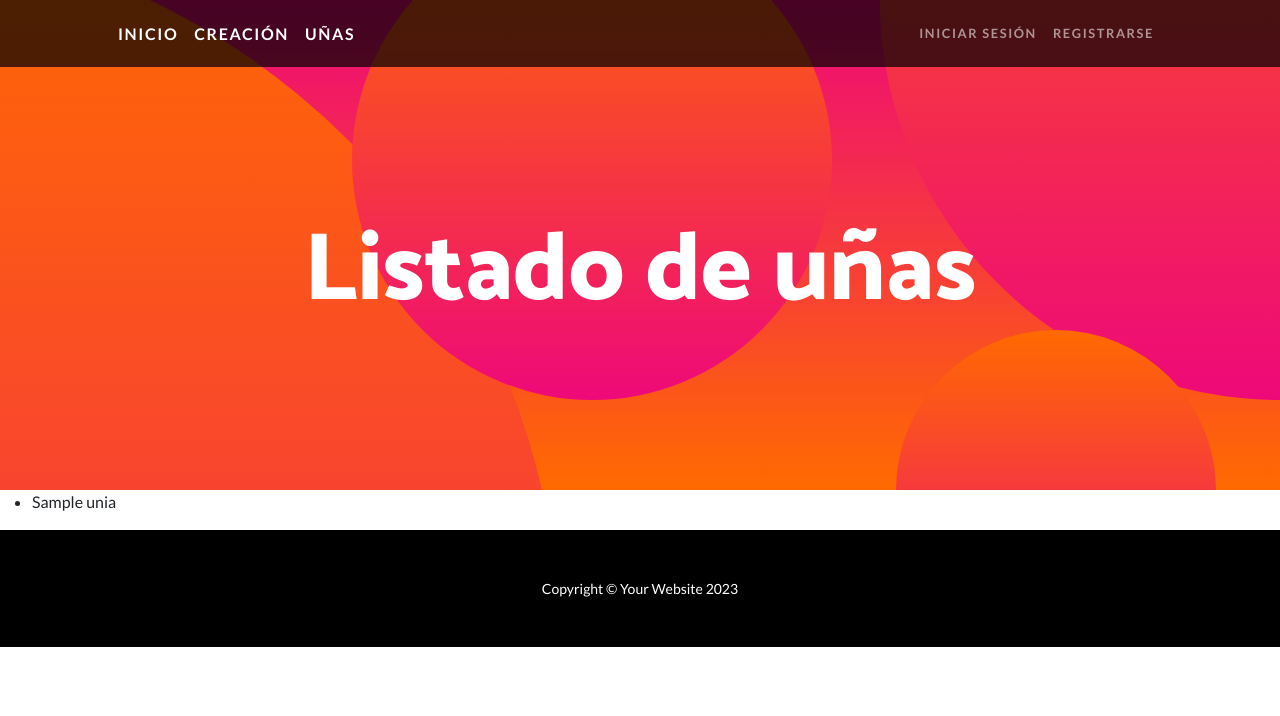
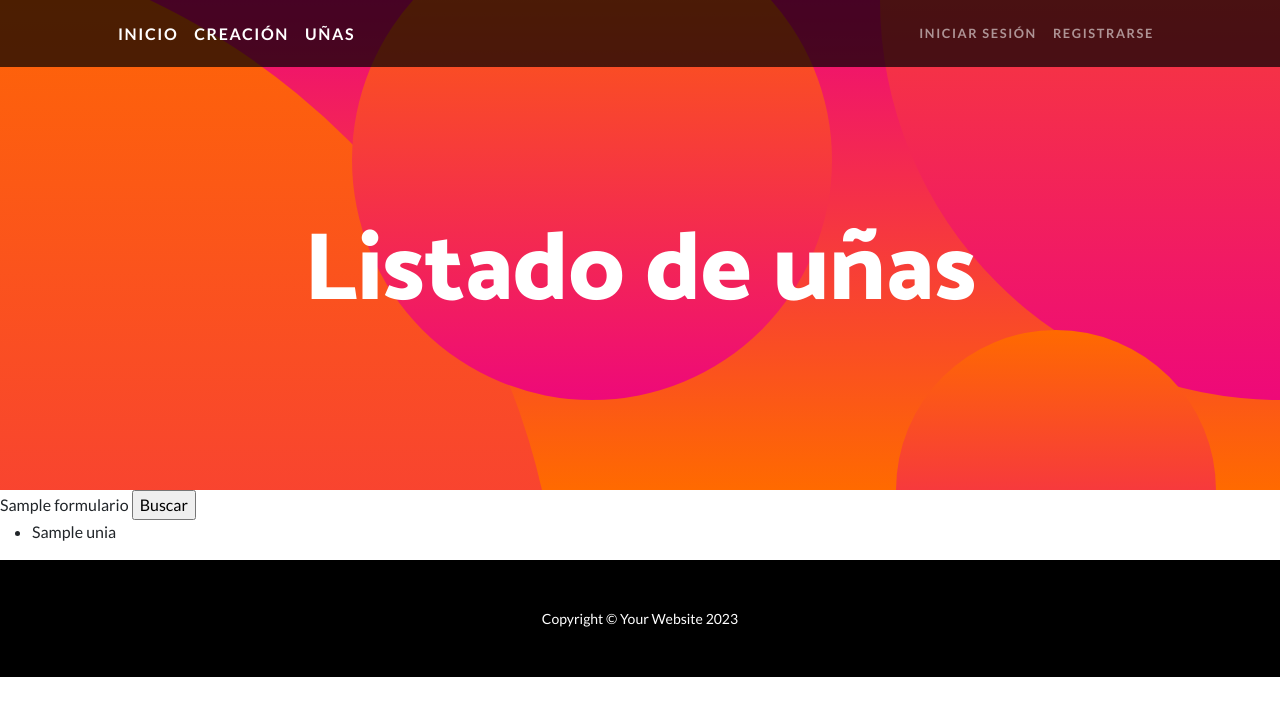
Before and after one commit to kndtoranzo/Toranzo-Candela--3ra-pre-entrega, a Django app: template inicio/templates/inicio/unias.html in a window 1280 px wide. Shown: the top 716 px of the page. Run offline with Django 5.2, Linux system fonts and the light colour scheme; the template is opened without the code that fills it: most values are stand-ins (such as "Sample title", 1, 10 or a date in 2020); some libraries are stand-ins or nearby versions.

Commit message:
buscador

```diff
--- a/inicio/forms.py
+++ b/inicio/forms.py
@@ -5,3 +5,6 @@ class crear_unias(forms.Form):
     modelo = forms.CharField(max_length=20)
     largo = forms.CharField(max_length=20)
     color = forms.CharField(max_length=20)
+
+class buscar_unia(forms.Form):
+    modelo = forms.CharField(max_length=20, required=False)
--- a/inicio/templates/inicio/unias.html
+++ b/inicio/templates/inicio/unias.html
@@ -12,6 +12,12 @@
 
 
 {% block main  %}
+
+<form action={% url "unias" %} method="get">
+    {{formulario}}
+    <input type="submit" value="Buscar">
+</form>
+
 <ul>
     {% for unia in unias %}
     <li>{{unia}}</li>
--- a/inicio/urls.py
+++ b/inicio/urls.py
@@ -5,6 +5,7 @@ urlpatterns = [
     path("", views.inicio, name= "inicio"),
     path("unias/", views.crear_uñas, name='crear_uñas'),
     path("unias/lista", views.unias, name='unias'),
+    path("unias/lista", views.unias, name='unias'),
 
 
 ]
```
Also changed, not shown: inicio/views.py (+7 -3 lines).
